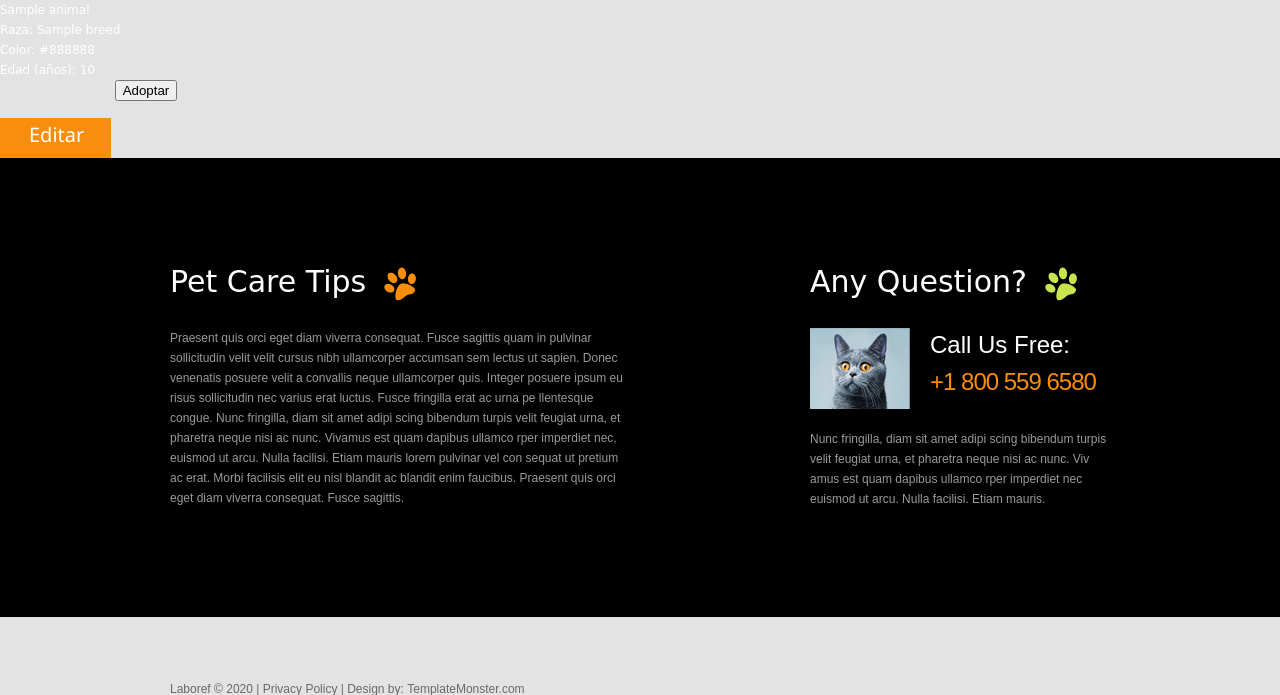
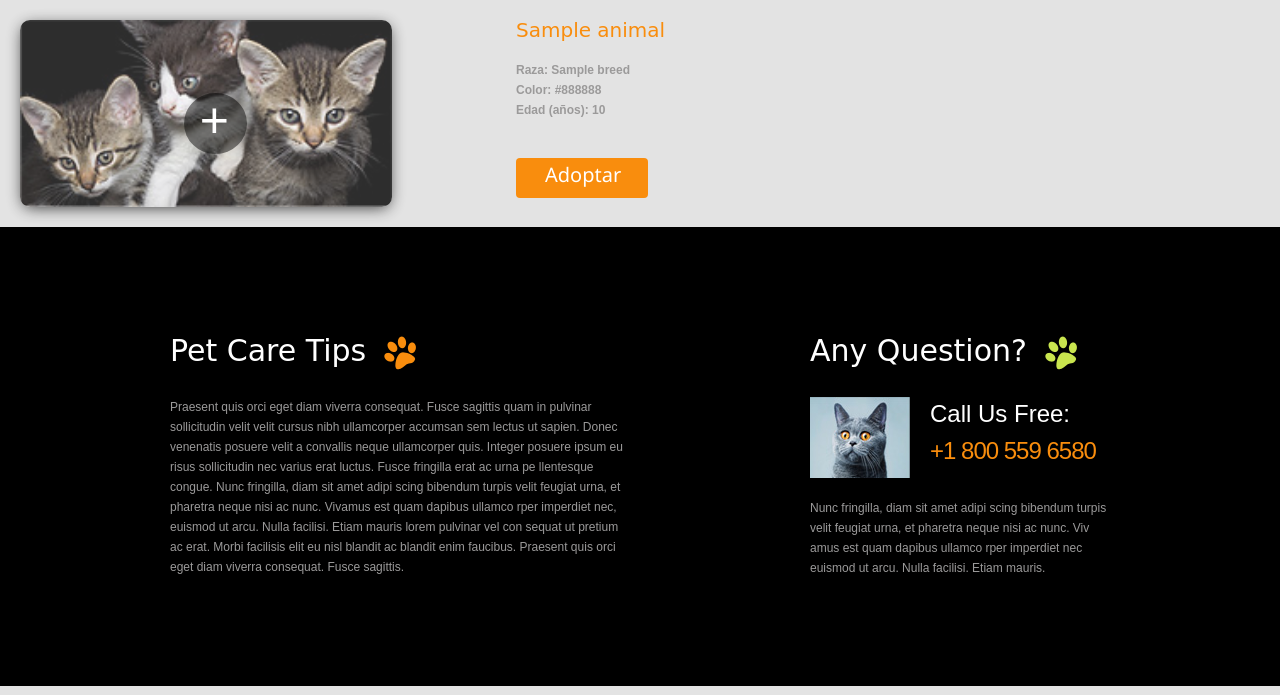
Before and after one commit to plaboyano/labref, a Django app: page /animal/1/ in a window 1280 px wide. Shown: the part 148-843 px from the top of the page. Run offline with Django 3.2, Linux system fonts and the light colour scheme; tables that the repository leaves empty hold one stand-in row (values such as "Sample post"); some web fonts are replaced.

Commit message:
Ajuste de interfaz de adopción y detalles Para esto se ajusta la interfaz de detalles para que se pueda observar la información del animal y la carga de ciertos estilos para esta interfaz.

```diff
--- a/laboref/applications/adoptions/urls.py
+++ b/laboref/applications/adoptions/urls.py
@@ -1,6 +1,6 @@
 from django.urls import path
-from .views import IndexView
+from .views import IndexListView
 
 adoptions_patterns = ([
-    path('', IndexView.as_view(), name='home'),
+    path('', IndexListView.as_view(), name='home'),
     ], 'adoptions')
--- a/laboref/applications/animal/templates/animal/detail.html
+++ b/laboref/applications/animal/templates/animal/detail.html
@@ -1,17 +1,33 @@
 {%extends 'core/base.html'%}
 
+
 {% block content %}
-<h1> {{ animal.animal_name }} </h1>
-<h4> Raza: {{ animal.animal_breed }} </h4>
-<h4> Color: {{ animal.animal_color }} </h4>
-<h4> Edad (años): {{ animal.animal_age }} </h4>
-<td> <a class=btn href="/animal/edit/{{animal.id}}"> <i class="icon-pencil"></i> Editar </a> </td>
+{% load static %}
 
-<!--
- {%if user.is_authenticated %}
-    <td> <a class=btn href="/edit/animal/{{animal.id}}"> <i class="icon-pencil"></i> Editar </a> </td>
- {% endif %}
- -->
+<div style="margin: 20px; display: flex; justify-content: space-between; align-items: flex-start;">
 
-<button class="btn btn-success"> Adoptar </button>
+   <div style="width: 30%; position: relative;" >
+      <span class="image_details"> +</span>
+      <img style="width: 100%; opacity: 0.8; border-radius: 10px; box-shadow: 0 3px 16px -3px #000" src="{% static 'core/images/page1_img5.jpg' %}" />
+   </div>
+
+  <div style="width: 60%">
+      <h1 class="h_modified"> {{ animal.animal_name }} </h1><br>
+      <b> Raza: {{ animal.animal_breed }} </b><br>
+      <b> Color: {{ animal.animal_color }} </b><br>
+      <b> Edad (años): {{ animal.animal_age }} </b><br>
+     <a class="btn icon-pencil " style="border-radius: 4px"> Adoptar </a>
+  </div>
+
+   <!--
+   <td> <a class=btn href="/animal/edit/{{animal.id}}"> <i class="icon-pencil"></i> Editar </a> </td>
+
+   {%if user.is_authenticated %}
+      <td> <a class=btn href="/edit/animal/{{animal.id}}"> <i class="icon-pencil"></i> Editar </a> </td>
+   {% endif %}
+   -->
+
+
+
+</div>
 {% endblock %}
--- a/laboref/applications/core/static/core/css/style.css
+++ b/laboref/applications/core/static/core/css/style.css
@@ -657,8 +657,6 @@ footer p {
 	padding-top: 6px;
 }
 
-
-
 footer address {
 	line-height: 18px;
 	margin-top: -1px;
@@ -671,3 +669,26 @@ footer address {
     object-fit:contain;
     background:#f8f8f8;
 }
+
+.h_modified {
+    color: #f98d0d;
+    font-size: 20px;
+}
+.image_details {
+position: absolute;
+top: 39%;
+left: 44%;
+z-index: 1;
+background: #00000078;
+height: 44px;
+width: 47px;
+border-radius: 50%;
+font-size: 50px;
+padding-top: 17px;
+padding-left: 16px;
+color: white;
+}
+.image_details:hover{
+    cursor: pointer;
+    background: black;
+}
--- a/laboref/applications/core/templates/core/home.html
+++ b/laboref/applications/core/templates/core/home.html
@@ -75,7 +75,7 @@
         {% for animal in animals  %}
           <li class="grid_4"> <img src="{{ animal.animal_image.url }}" alt="" class="img_inner fleft center_image" >
             <div class="extra_wrapper pad1 style1">
-              <p class="col2"> <a href="#">{{ animal.animal_name }}</a>  </p>
+              <p class="col2"> <a href="{% url 'animal:detail_animal' animal.id %}">{{ animal.animal_name }}</a>  </p>
               Edad: {{ animal.animal_age }} años <br>
               {{ animal.animal_breed }}
             </div>
```
Also changed, not shown: laboref/applications/adoptions/templates/adoptions/adoptions.html (+24 -0 lines), laboref/applications/adoptions/views.py (+23 -2 lines).
